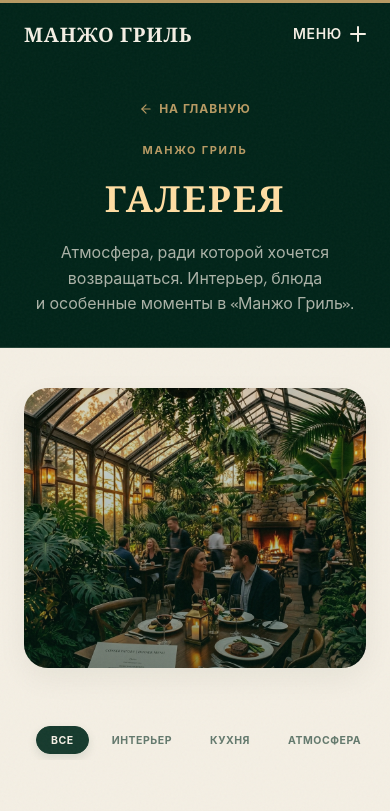
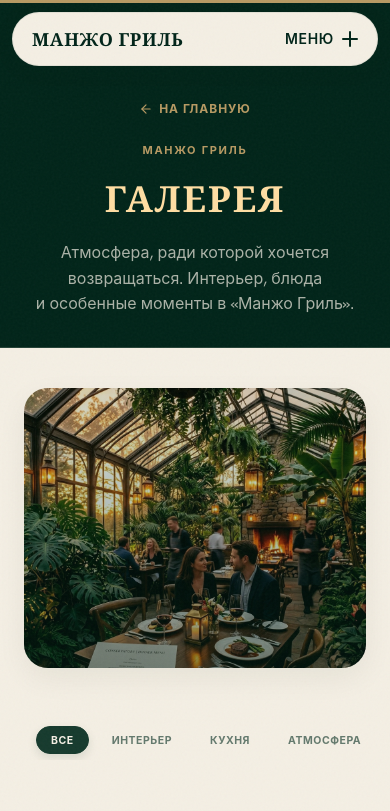
Before and after one commit to egorbagramyan0-bot/manjo, a React (Vite) app: page /gallery in a window 390 px wide. Shown: the top 811 px of the page. Built offline with nearby package versions, Linux system fonts and the light colour scheme; a web font is replaced by a local one.

Commit message:
style: convert mobile navbar to floating capsule layout matching desktop style

```diff
--- a/src/components/StaggeredMobileMenu.css
+++ b/src/components/StaggeredMobileMenu.css
@@ -10,46 +10,46 @@
 }
 
 .staggered-mobile-menu-header {
-  position: absolute;
-  top: 0;
-  left: 0;
-  width: 100%;
+  position: fixed;
+  top: calc(12px + env(safe-area-inset-top, 0px));
+  left: 12px;
+  right: 12px;
+  height: 54px;
   display: flex;
   align-items: center;
   justify-content: space-between;
-  padding: calc(1.2rem + env(safe-area-inset-top, 0px)) 1.5rem 1.2rem 1.5rem;
+  padding: 0 20px;
   background: transparent;
   pointer-events: none;
   z-index: 120;
+  transition: all 0.35s cubic-bezier(0.16, 1, 0.3, 1);
 }
 
 .staggered-mobile-menu-header > * {
   pointer-events: auto;
 }
 
-/* Glassmorphic header background when scrolled and closed, or transparent */
+/* Floating capsule background in closed state */
 .staggered-mobile-menu-header-bg {
-  position: absolute;
-  top: -20px;
-  left: 0;
-  width: 100%;
-  height: calc(90px + env(safe-area-inset-top, 0px));
+  position: fixed;
+  top: calc(12px + env(safe-area-inset-top, 0px));
+  left: 12px;
+  right: 12px;
+  height: 54px;
   z-index: 110;
   pointer-events: none;
-  transition: all 0.3s ease;
-  background: transparent;
+  transition: all 0.35s cubic-bezier(0.16, 1, 0.3, 1);
+  background-color: var(--color-ivory);
+  border: 1px solid rgba(22, 58, 45, 0.08);
+  border-radius: 30px;
+  box-shadow: 0 4px 20px rgba(0, 36, 25, 0.08);
+  opacity: 1;
 }
 
-.staggered-mobile-menu-header-bg.scrolled {
-  background-color: rgba(244, 239, 228, 0.85);
-  backdrop-filter: blur(12px);
-  -webkit-backdrop-filter: blur(12px);
-  border-bottom: 1px solid rgba(22, 58, 45, 0.08);
-}
-
+/* Hide background capsule when menu panel opens */
 .staggered-mobile-menu-header-bg.open {
-  background: transparent;
-  border-bottom: none;
+  opacity: 0;
+  transform: translateY(-10px) scale(0.96);
 }
 
 .smm-toggle {
@@ -60,7 +60,7 @@
   background: transparent;
   border: none;
   cursor: pointer;
-  color: var(--color-ivory);
+  color: var(--color-deep-green-dark);
   font-family: var(--font-sans);
   font-weight: 600;
   font-size: 14px;
--- a/src/components/StaggeredMobileMenu.jsx
+++ b/src/components/StaggeredMobileMenu.jsx
@@ -256,20 +256,20 @@ export default function StaggeredMobileMenu({ onBookingClick }) {
     const btn = toggleBtnRef.current;
     if (!btn) return;
     colorTweenRef.current?.kill();
-    const targetColor = opening ? 'var(--color-ivory)' : (shouldBeScrolled ? 'var(--color-deep-green-dark)' : 'var(--color-ivory)');
+    const targetColor = opening ? 'var(--color-ivory)' : 'var(--color-deep-green-dark)';
     colorTweenRef.current = gsap.to(btn, {
       color: targetColor,
       duration: 0.3,
       ease: 'power2.out'
     });
-  }, [shouldBeScrolled]);
+  }, []);
 
-  // Hook scroll button color to scroll changes when closed
+  // Hook scroll button color to state changes when closed
   useEffect(() => {
     if (!open && toggleBtnRef.current) {
-      gsap.set(toggleBtnRef.current, { color: shouldBeScrolled ? 'var(--color-deep-green-dark)' : 'var(--color-ivory)' });
+      gsap.set(toggleBtnRef.current, { color: 'var(--color-deep-green-dark)' });
     }
-  }, [shouldBeScrolled, open]);
+  }, [open]);
 
   // Main Toggle
   const toggleMenu = useCallback(() => {
@@ -399,10 +399,10 @@ export default function StaggeredMobileMenu({ onBookingClick }) {
           <span
             className="font-serif"
             style={{
-              fontSize: '20px',
+              fontSize: '18px',
               fontWeight: '700',
               letterSpacing: '0.04em',
-              color: open ? 'var(--color-ivory)' : (shouldBeScrolled ? 'var(--color-deep-green-dark)' : 'var(--color-ivory)'),
+              color: open ? 'var(--color-ivory)' : 'var(--color-deep-green-dark)',
               textTransform: 'uppercase',
               transition: 'color 0.3s ease'
             }}
```
